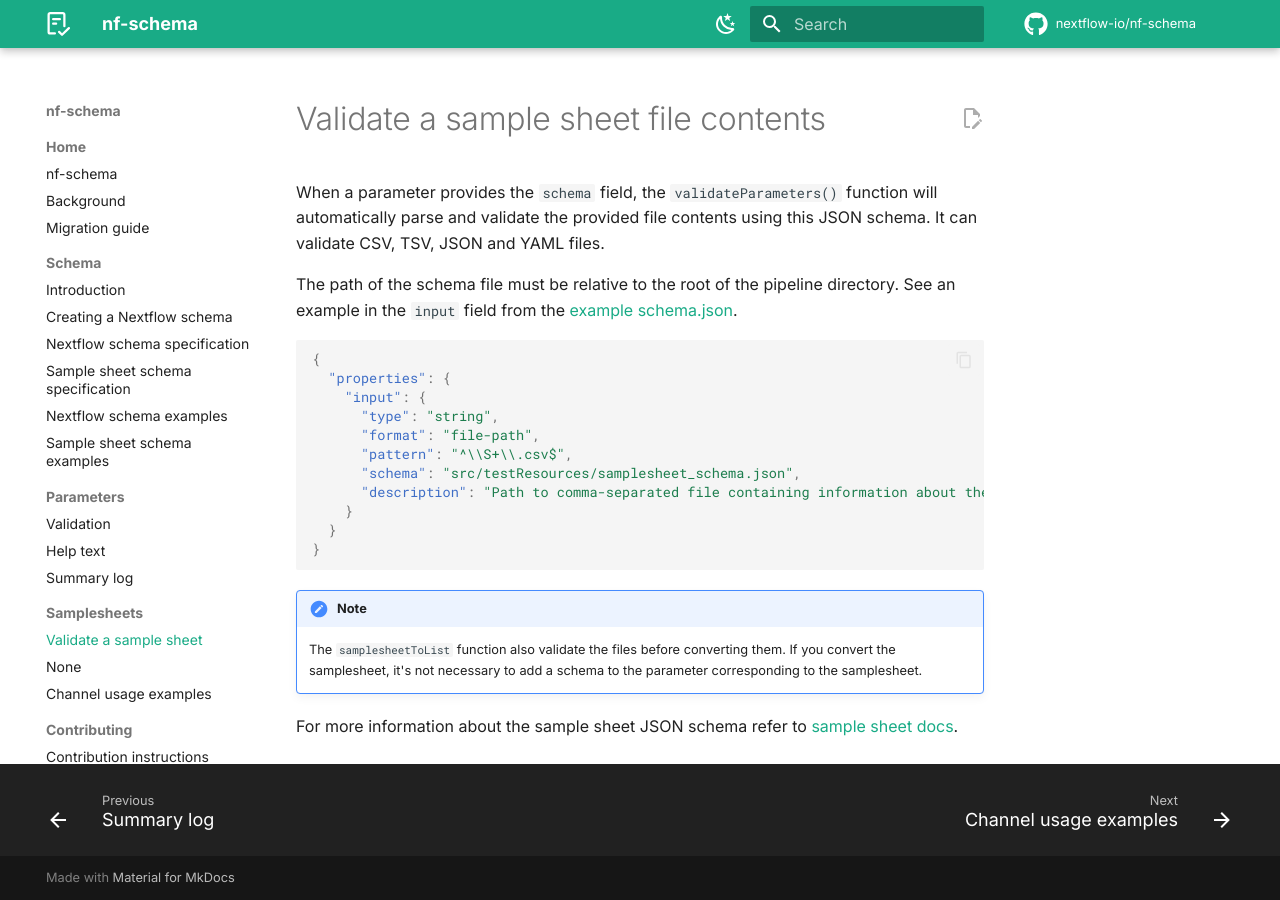
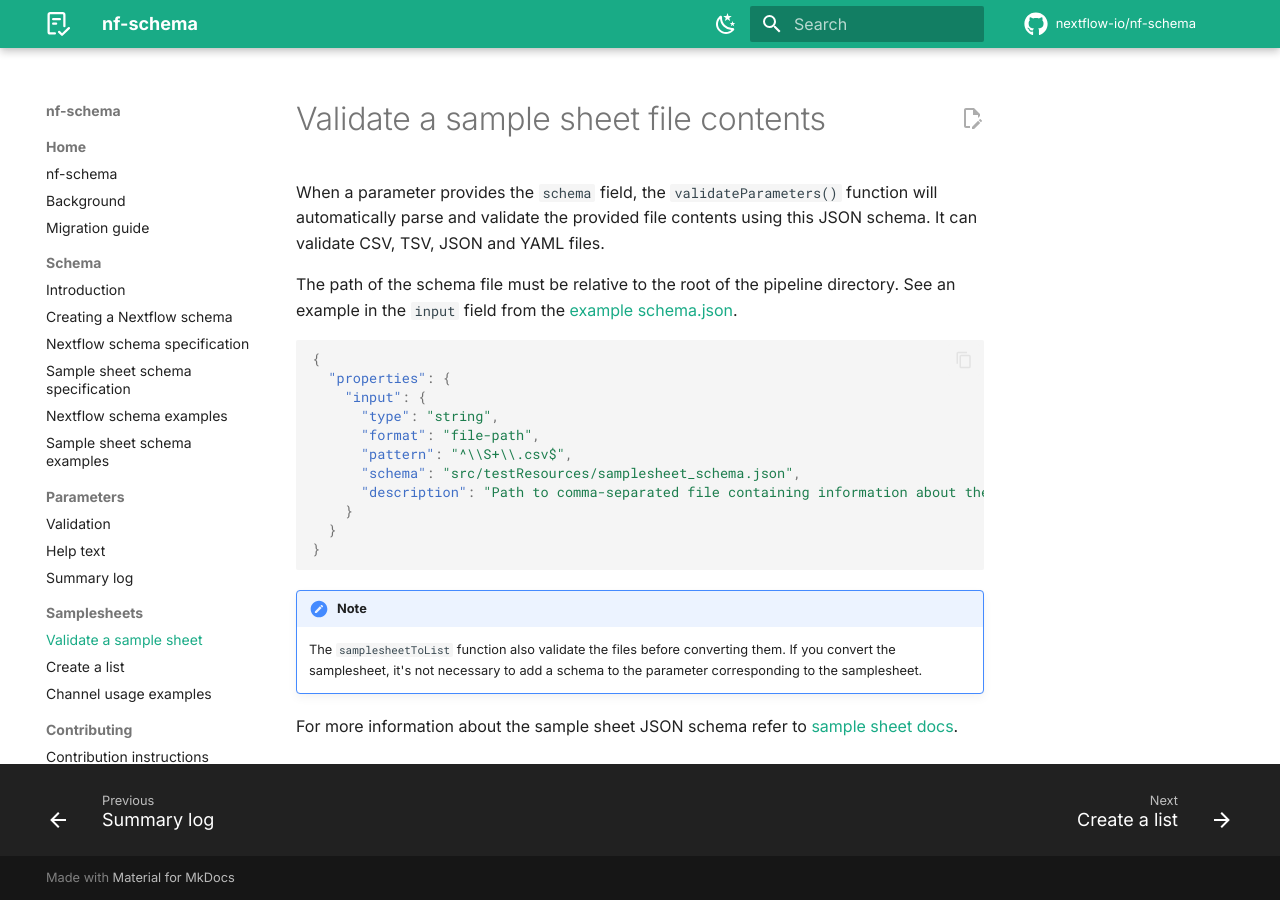
Before and after one commit to nextflow-io/nf-validation, an MkDocs documentation site: the page built from docs/samplesheets/validate_sample_sheet.md, in a window 1280 px wide. Built offline with MkDocs 1.6.1 and Material for MkDocs 9.7.7, drawn with Linux system fonts in a browser that asks for light colours; plug-ins that fetch from the network failed and are left out; comment, search, counter and statistics services are not loaded; the version menu is left out; some of the changed lines change nothing that is shown.

Commit message:
fix the docs for samplesheetToList

```diff
--- a/mkdocs.yml
+++ b/mkdocs.yml
@@ -22,7 +22,7 @@
       - parameters/summary_log.md
   - Samplesheets:
       - samplesheets/validate_sample_sheet.md
-      - samplesheets/fromSamplesheet.md
+      - samplesheets/samplesheetToList.md
       - samplesheets/examples.md
   - Contributing:
       - contributing/setup.md
```
